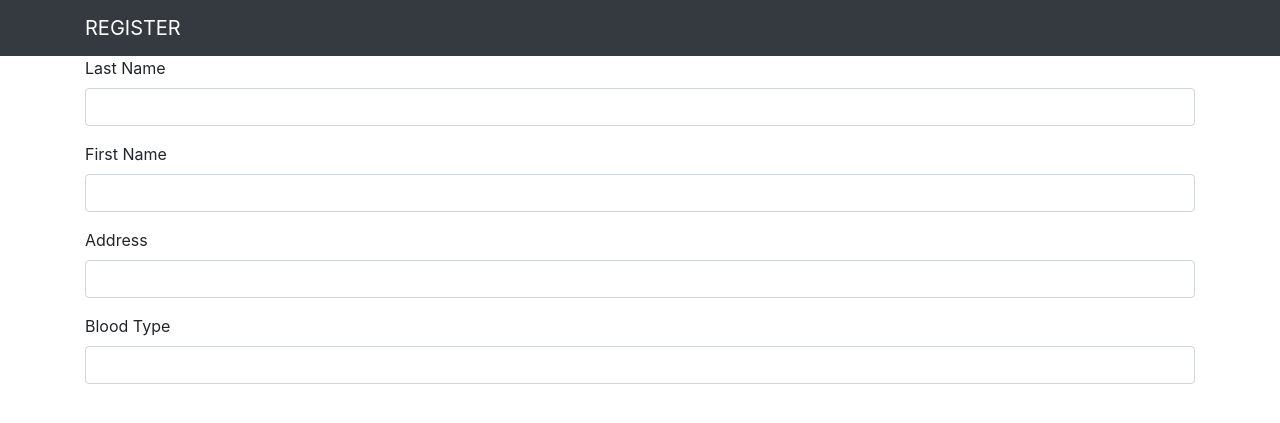
After one commit to RamDio/idobloods, a CodeIgniter app: a page that uses application/views/register.php in a window 1280 px wide. The commit adds this page. Shown: the top 423 px of the page. Run offline with CodeIgniter, Linux system fonts and the light colour scheme; some libraries are stand-ins or nearby versions.

Commit message:
to be continued for register.php

```diff
--- /dev/null
+++ b/application/controllers/user.php
@@ -0,0 +1,19 @@
+<?php
+class User extends CI_Controller{
+
+    function manage(){
+        $this->load->view('manage_donors');
+    }
+
+    function registration(){
+        $this->load->view('register');
+
+    }
+
+
+}
+
+
+
+
+?>
--- a/application/views/include/sidenav.php
+++ b/application/views/include/sidenav.php
@@ -28,7 +28,7 @@
       <nav>
         <ul>
           <li>
-          <a href="#">
+          <a href="<?php echo site_url("page/index"); ?>">
             <span><i class="fas fa-columns"></i></span>
             <span>DASHBOARD</span>
           </a>
@@ -40,7 +40,7 @@
           </a>
           </li>
           <li>
-          <a href="#">
+          <a href="<?php echo site_url("user/manage"); ?>">
             <span><i class="fas fa-users"></i></span>
             <span>MANAGE DONORS</span>
           </a>
--- /dev/null
+++ b/application/views/register.php
@@ -0,0 +1,72 @@
+<!DOCTYPE html>
+<html lang="en">
+<head>
+    <meta charset="UTF-8">
+    <meta name="viewport" content="width=device-width, initial-scale=1.0">
+    <title>REGISTER</title>
+</head>
+    <link href="<?php echo base_url('assets/bootstrap/bootstrap/css/bootstrap.min.css');?>" rel="stylesheet">
+    <link href="<?php echo base_url('assets/style.css');?>" rel="stylesheet">
+    <link href="<?php echo base_url('assets/main.js');?>" rel="stylesheet">
+    <link rel="stylesheet" href="https://maxcdn.bootstrapcdn.com/bootstrap/4.4.1/css/bootstrap.min.css">
+    <link rel="stylesheet" href="https://maxcdn.bootstrapcdn.com/bootstrap/4.4.1/css/bootstrap.min.css">
+<body>
+<div class="navbar navbar-dark bg-dark">
+    <div class="container" >
+        <a href="#" class="navbar-brand">REGISTER</a>
+    </div>
+</div>
+
+<div class="container">
+    <div class="row">
+        <div class="col-md-12">
+            <div class="form-group">
+                <label >Last Name</label>
+                <input type="text" name="lastname" value="" class="form-control">
+            </div>
+            <div class="form-group">
+                <label >First Name</label>
+                <input type="text" name="firstname" value="" class="form-control">
+            </div>
+            <div class="form-group">
+                <label >Address</label>
+                <input type="text" name="address" value="" class="form-control">
+            </div>
+            <div class="form-group">
+                <label >Blood Type</label>
+                <input type="text" name="bloodtype" value="" class="form-control">
+            </div>
+        </div>
+    </div>
+</div>
+
+
+
+
+
+
+
+
+
+
+
+
+
+
+
+
+
+
+</body>
+<script src="<?php echo base_url('assets/bootstrap/bootstrap/css/bootstrap.min.css');?>"></script>
+<script src="<?php echo base_url('assets/jquery.js');?>"></script>
+<!-- jQuery library -->
+<script src="https://ajax.googleapis.com/ajax/libs/jquery/3.4.1/jquery.min.js"></script>
+
+<!-- Popper JS -->
+<script src="https://cdnjs.cloudflare.com/ajax/libs/popper.js/1.16.0/umd/popper.min.js"></script>
+
+<!-- Latest compiled JavaScript -->
+<script src="https://maxcdn.bootstrapcdn.com/bootstrap/4.4.1/js/bootstrap.min.js"></script>
+<script src="https://kit.fontawesome.com/0281c368fb.js" crossorigin="anonymous"></script>
+</html>
```
Also changed, not shown: application/models/user_model.php (added, +8 -0 lines), application/views/manage_donors.php (added, +11 -0 lines).
